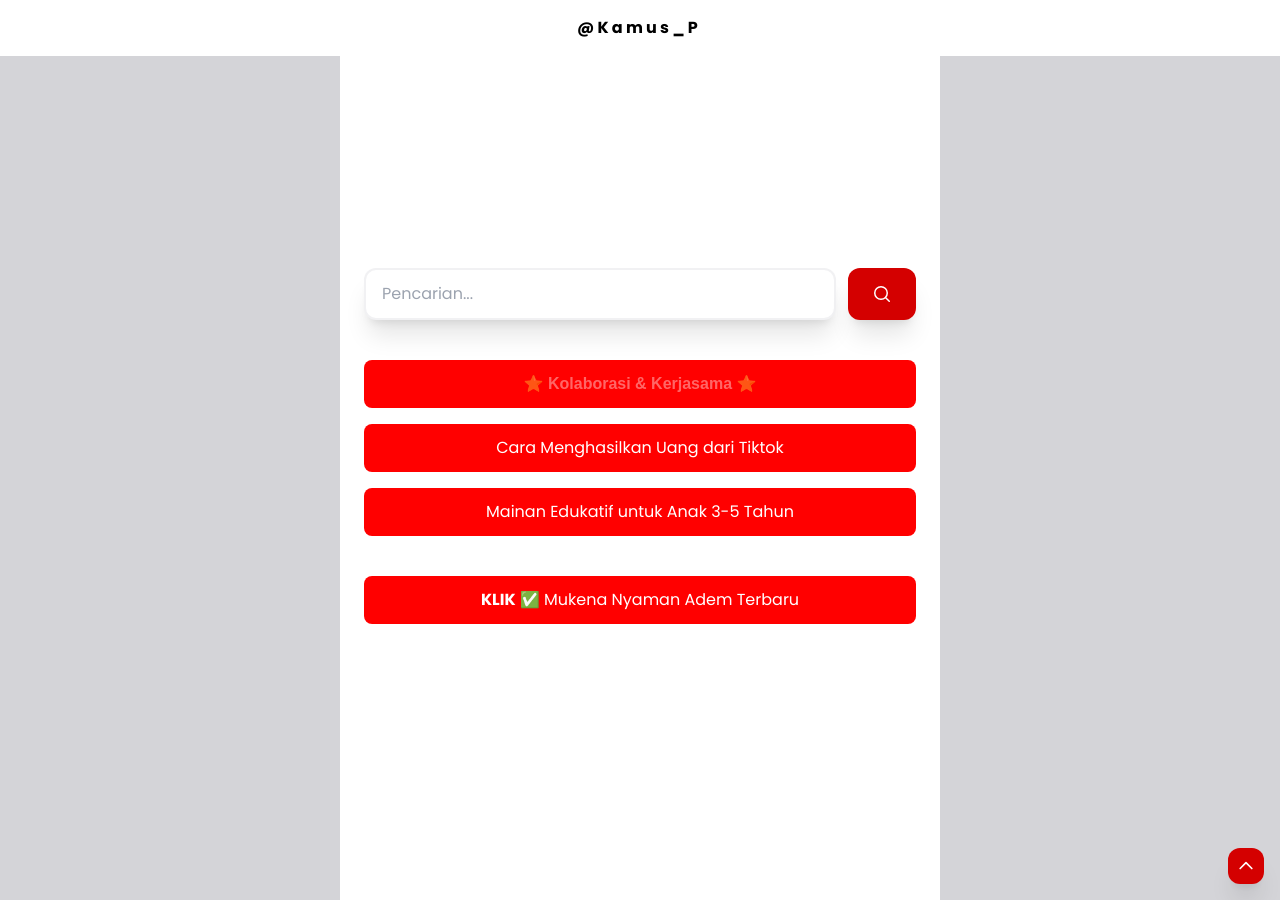
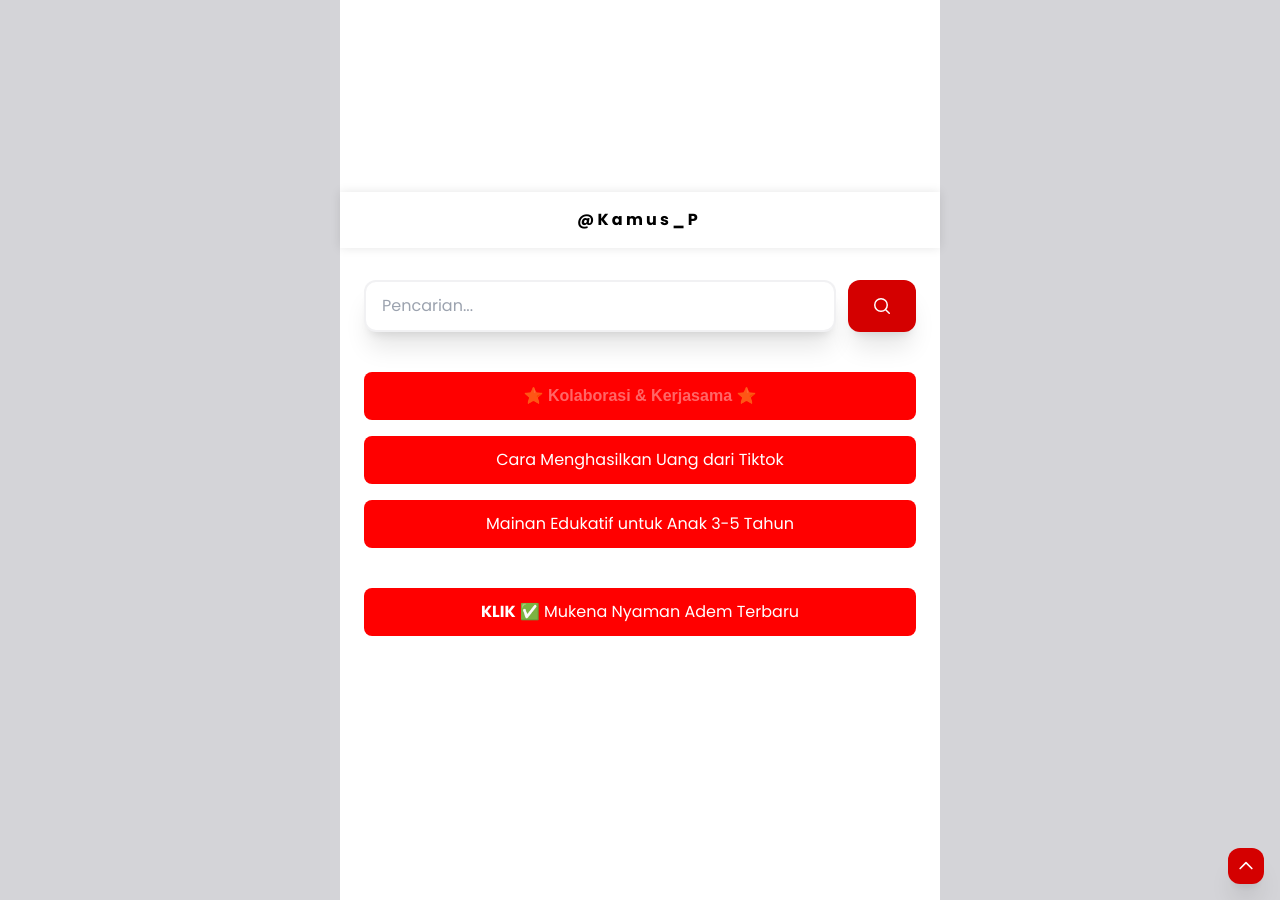
Before and after one commit to haloorderio/kamus_parenting, a Jekyll site: the page built from index.html, in a window 1280 px wide. Built offline with Jekyll 4.4.1, drawn with Linux system fonts in a browser that asks for light colours; the list of posts is cut into pages by our own code.

Commit message:
Update _main.scss

```diff
--- a/_sass/_main.scss
+++ b/_sass/_main.scss
@@ -213,19 +213,12 @@ footer {
 
 /* Untuk header dan navbar */
 
-/* header {
+header {
 position: sticky;
 top: 0;
 background: white;
 box-shadow: 0 0 10px rgba(0,0,0,.1);
-margin-top: -5rem;
-} */
-
-header{
-	background: white;
-	top: 0;
-	position: fixed; /*trik posisi fix*/
-	z-index:9999; /*supaya header selalu muncul di atas seluruh elemen*/
+margin-top: -2rem;
 }
 
 .navbar {
```
